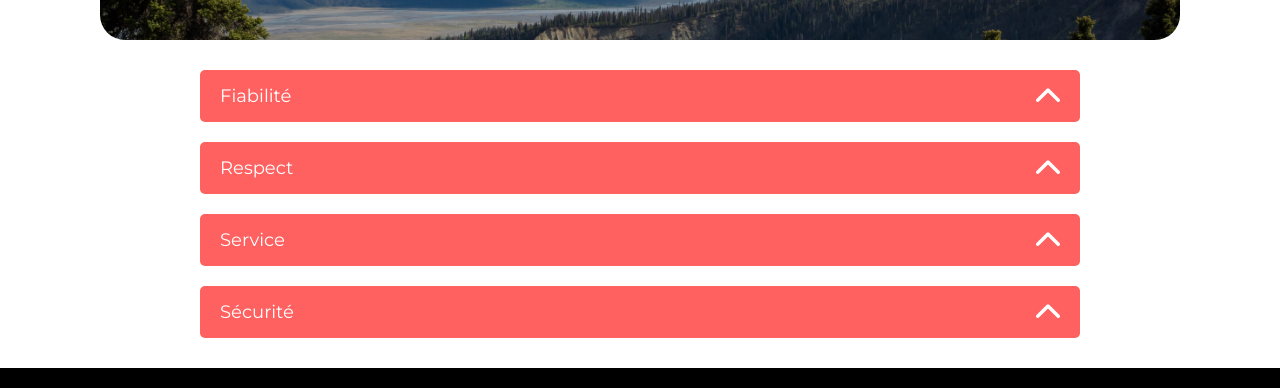
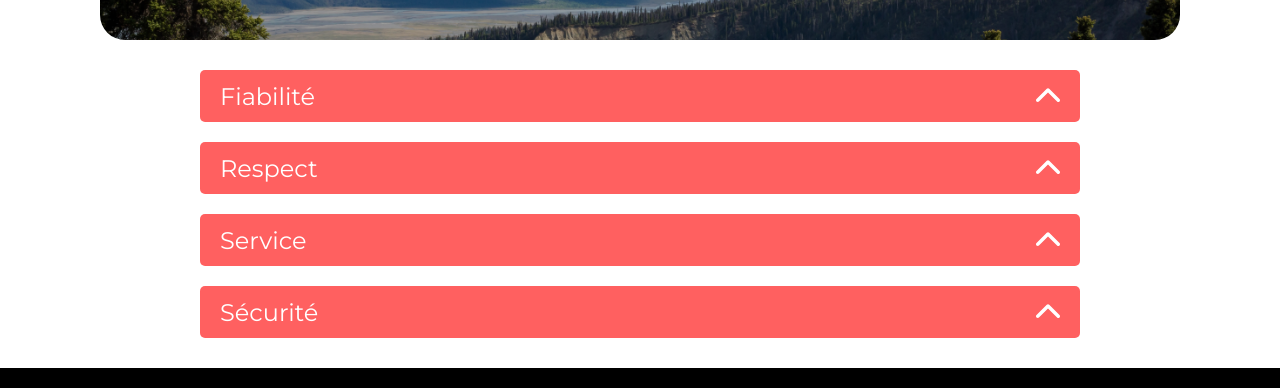
Before and after one commit to maxlearns2code/Kasa, a React (Create React App) app: page /about in a window 1280 px wide. Shown: the part 316-704 px from the top of the page. Built offline with nearby package versions, Linux system fonts and the light colour scheme.

Commit message:
fix collapses and add it in the housing page

```diff
--- a/src/components/Collapse.jsx
+++ b/src/components/Collapse.jsx
@@ -1,7 +1,7 @@
 import ArrowCollapse from "../assets/Arrow-Collapse.svg"
 import { useState, useRef } from 'react'
 
-export default function Collapse({data}) {
+export default function Collapse({title, text}) {
   const head = useRef(null);
   const body = useRef(null);
 
@@ -18,13 +18,13 @@
   return (
     <div className="collapse">
       <div className="collapse_header" ref={head}>
-        {data.title}
+        <h3 className="collapse_header--title">{title}</h3>
         <button className="collapse_header--btn" onClick={toogleCollapse}>
           <img class={!open ? 'arrow-up' : 'arrow-down'} src={ArrowCollapse} alt="ouverture/fermeture" />
         </button>
       </div>
       <div className="collapse_body" ref={body}>
-        <p className="collapse_body--text">{data.text}</p>
+        <p className="collapse_body--text">{text}</p>
       </div>
     </div>
   );
--- a/src/pages/About.jsx
+++ b/src/pages/About.jsx
@@ -7,25 +7,19 @@
 const collapses = [
     {
         title: "Fiabilité",
-        text: "Les annonces postées sur Kasa garantissent une fiabilité totale.\
-        Les photos sont conformes aux logements, et toutes les informations sont régulièrement vérifiées  par nos équipes."
+        text: "Les annonces postées sur Kasa garantissent une fiabilité totale. Les photos sont conformes aux logements, et toutes les informations sont régulièrement vérifiées  par nos équipes."
     },
     {
         title: "Respect",
-        text: "La bienveillance fait partie des valeurs fondatrices de Kasa.\
-        Tout comportement discriminatoire ou de perturbation du voisinage entraînera une exclusion de notre plateforme."
+        text: "La bienveillance fait partie des valeurs fondatrices de Kasa. Tout comportement discriminatoire ou de perturbation du voisinage entraînera une exclusion de notre plateforme."
     },
     {
         title: "Service",
-        text: "La bienveillance fait partie des valeurs fondatrices de Kasa.\
-        Tout comportement discriminatoire ou de perturbation du voisinage entraînera une exclusion de notre plateforme."
+        text: "La bienveillance fait partie des valeurs fondatrices de Kasa. Tout comportement discriminatoire ou de perturbation du voisinage entraînera une exclusion de notre plateforme."
     },
     {
         title: "Sécurité",
-        text: "La sécurité est la priorité de Kasa.\
-        Aussi bien pour nos hôtes que pour les voyageurs, chaque logement correspond aux critères de sécurité établis par nos services.\
-        En laissant une note aussi bien à l'hôte qu'au locataire, cela permet à nos équipes de vérifier que les standards sont bien respectés.\
-        Nous organisons également des ateliers sur la sécurité domestique pour nos hôtes."
+        text: "La sécurité est la priorité de Kasa. Aussi bien pour nos hôtes que pour les voyageurs, chaque logement correspond aux critères de sécurité établis par nos services. En laissant une note aussi bien à l'hôte qu'au locataire, cela permet à nos équipes de vérifier que les standards sont bien respectés. Nous organisons également des ateliers sur la sécurité domestique pour nos hôtes."
     }
 ]
 
@@ -37,7 +31,7 @@
                 <Banner img={AboutBanner} text={""} />
                 <div className="collapse-container">
                     {collapses.map((el, index) => {
-                        return <Collapse key={index} data={el}/>
+                        return <Collapse key={index} title={el.title} text={el.text}/>
                     })}
                 </div>
             </main>
--- a/src/pages/Housing.jsx
+++ b/src/pages/Housing.jsx
@@ -38,7 +38,7 @@
                     </div>
                     <div className="housing_collapses">
                         <div className="housing_collapses--description">
-
+                            <Collapse key={id} title="Description" text={currentHousing.description}/>
                         </div>
                         <div className="housing_collapses--equipements">
 
```
